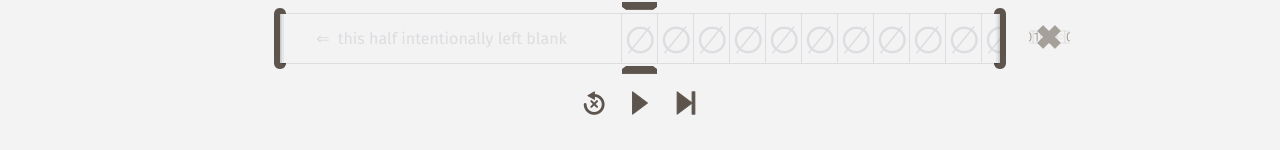
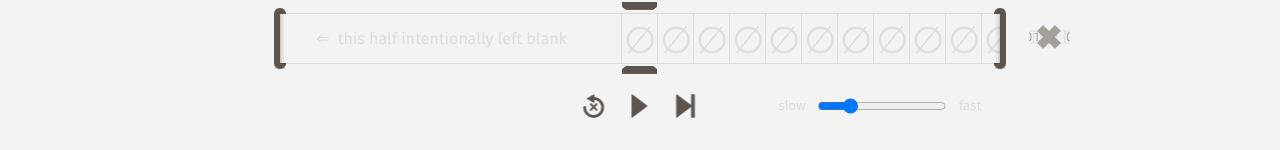
Before and after one commit to wjlewis/tm, a React (Create React App) app: page / in a window 1280 px wide. Shown: the part 647-797 px from the top of the page. Built offline with nearby package versions, Linux system fonts and the light colour scheme.

Commit message:
Allow user to control simulation speed
I've added a slider that the user can move to change the simulation
speed.

```diff
--- a/src/SimControls/SimControls.css
+++ b/src/SimControls/SimControls.css
@@ -3,6 +3,8 @@
   left: 50%;
   transform: translateX(-50%);
   bottom: 35px;
+  display: flex;
+  align-items: center;
 }
 
 .sim-controls__button {
@@ -20,6 +22,7 @@
 }
 
 .sim-controls__reset-button {
+  margin-left: 151px;
   --sprite-y: 0;
 }
 
@@ -43,3 +46,25 @@
   --sprite-x: -22px;
   cursor: unset;
 }
+
+.sim-controls__speed-control {
+  width: 80px;
+  margin-left: 60px;
+  display: flex;
+  align-items: center;
+}
+
+.sim-controls__speed-control input {
+  cursor: pointer;
+}
+
+.sim-controls__speed-control-label {
+  font-family: var(--main-font);
+  font-size: 10pt;
+  color: var(--base-lt);
+  margin: 0 10px;
+}
+
+.sim-controls__speed-control:hover .sim-controls__speed-control-label {
+  color: var(--base-md);
+}
--- a/src/SimControls/SimControls.tsx
+++ b/src/SimControls/SimControls.tsx
@@ -5,14 +5,17 @@ import classNames from 'classnames';
 import { State } from '../state-mgmt/state';
 import * as A from '../state-mgmt/actions';
 import { isInEditMode } from '../state-mgmt/Mode';
+import { MAX_SIM_DIVISOR, simIntervalDivisor } from '../state-mgmt/Sim';
 import './SimControls.css';
 
 export interface SimControlsProps {
+  isInEditMode: boolean;
+  intervalDivisor: number;
   reset: () => void;
   pause: () => void;
   step: () => void;
   play: () => void;
-  isInEditMode: boolean;
+  setIntervalDivisor: (divisor: number) => void;
 }
 
 class SimControls extends React.Component<SimControlsProps> {
@@ -22,6 +25,7 @@ class SimControls extends React.Component<SimControlsProps> {
       'sim-controls__button',
       isInEditMode ? 'sim-controls__play-button' : 'sim-controls__pause-button',
     );
+
     return (
       <div className="sim-controls">
         <button className="sim-controls__button sim-controls__reset-button"
@@ -34,6 +38,15 @@ class SimControls extends React.Component<SimControlsProps> {
                 title="run a single step of the simulation"
                 disabled={!isInEditMode}
                 onClick={this.step} />
+        <div className="sim-controls__speed-control">
+          <span className="sim-controls__speed-control-label">slow</span>
+          <input type="range"
+                 value={this.props.intervalDivisor}
+                 min={1}
+                 max={MAX_SIM_DIVISOR}
+                 onChange={this.handleSpeedChange} />
+          <span className="sim-controls__speed-control-label">fast</span>
+        </div>
       </div>
     );
   }
@@ -50,10 +63,15 @@ class SimControls extends React.Component<SimControlsProps> {
   private step = () => {
     this.props.step();
   };
+
+  private handleSpeedChange = (e: React.ChangeEvent<HTMLInputElement>) => {
+    this.props.setIntervalDivisor(Number(e.target.value));
+  };
 }
 
 const mapStateToProps = (state: State) => ({
   isInEditMode: isInEditMode(state),
+  intervalDivisor: simIntervalDivisor(state),
 });
 
 const mapDispatchToProps = (dispatch: Dispatch) => ({
@@ -61,6 +79,7 @@ const mapDispatchToProps = (dispatch: Dispatch) => ({
   pause: () => dispatch(A.pauseSim()),
   step: () => dispatch(A.stepSim()),
   play: () => dispatch(A.playSim()),
+  setIntervalDivisor: (divisor: number) => dispatch(A.setSimIntervalDivisor(divisor)),
 });
 
 export default connect(
--- a/src/state-mgmt/Sim.ts
+++ b/src/state-mgmt/Sim.ts
@@ -16,7 +16,7 @@ export interface SimState {
   glowingArrow: null | string;
   glowingControlPoint: null | string;
   glowingTransitionDetail: null | string;
-  interval: number;
+  intervalDivisor: number;
 }
 
 export const initSimState: SimState = {
@@ -31,8 +31,11 @@ export const initSimState: SimState = {
   glowingArrow: null,
   glowingControlPoint: null,
   glowingTransitionDetail: null,
-  interval: 700,
+  intervalDivisor: 4,
 };
+
+export const MIN_SIM_INTERVAL = 4000;
+export const MAX_SIM_DIVISOR = 15;
 
 export const isTapeWriting = (state: State): boolean => state.sim.isTapeWriting;
 
@@ -66,7 +69,11 @@ export const isControlPointGlowing = (state: State, id: string): boolean => stat
 
 export const glowingTransitionDetail = (state: State): null | string => state.sim.glowingTransitionDetail;
 
-export const simInterval = (state: State): number => state.sim.interval;
+export const simInterval = (state: State): number => (
+  Math.floor(MIN_SIM_INTERVAL / state.sim.intervalDivisor)
+);
+
+export const simIntervalDivisor = (state: State): number => state.sim.intervalDivisor;
 
 export const simReducer = (state: State, action: Action): SimState => {
   switch (action.type) {
@@ -76,6 +83,8 @@ export const simReducer = (state: State, action: Action): SimState => {
       return playSim(state);
     case A.RESET_SIM:
       return resetSim(state);
+    case A.SET_SIM_INTERVAL_DIVISOR:
+      return setSimIntervalDivisor(state, action.payload.divisor);
     case A.SET_CURRENT_NODE:
       return setCurrentNode(state, action.payload.node);
     case A.SET_TAPE_WRITING_STATUS:
@@ -130,6 +139,11 @@ const resetSim = (state: State): SimState => ({
   glowingTransitionDetail: null,
 });
 
+const setSimIntervalDivisor = (state: State, divisor: number): SimState => ({
+  ...state.sim,
+  intervalDivisor: divisor,
+});
+
 const setCurrentNode = (state: State, node: null | string): SimState => ({
   ...state.sim,
   currentNode: node,
--- a/src/state-mgmt/actions.ts
+++ b/src/state-mgmt/actions.ts
@@ -248,6 +248,12 @@ export const resetSim = (): Action => ({
   type: RESET_SIM,
 });
 
+export const SET_SIM_INTERVAL_DIVISOR = 'SET_SIM_INTERVAL_DIVISOR';
+export const setSimIntervalDivisor = (divisor: number): Action => ({
+  type: SET_SIM_INTERVAL_DIVISOR,
+  payload: { divisor },
+});
+
 export const SET_CURRENT_NODE = 'SET_CURRENT_NODE';
 export const setCurrentNode = (node: null | string): Action => ({
   type: SET_CURRENT_NODE,
```
